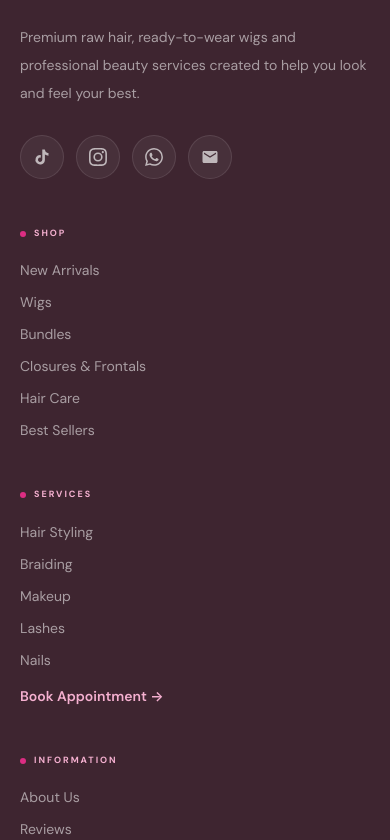
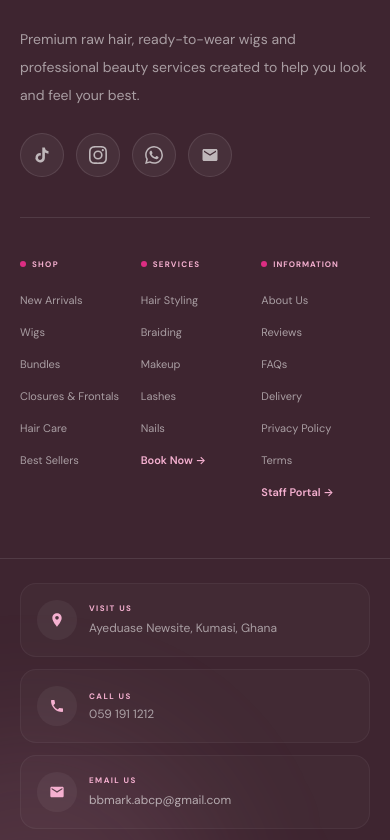
Before and after one commit to Naomiopuni19/TEAM-DUNAMIS, a React (Vite) app: page / in a window 390 px wide. Shown: the part 8464-9304 px from the top of the page. Built offline with nearby package versions, Linux system fonts and the light colour scheme; no server answers; a web font is replaced by a local one.

Commit message:
Footer columns sit side by side on mobile instead of stacking vertically

```diff
--- a/src/components/Footer.tsx
+++ b/src/components/Footer.tsx
@@ -56,7 +56,7 @@ export function Footer() {
           className="h-[18px] w-[18px]"
           aria-hidden="true"
         >
-          <path d="M12 2.16c3.2 0 3.58.01 4.85.07 1.17.05 1.8.25 2.23.41.56.22.96.48 1.38.9.42.42.68.82.9 1.38.16.42.36 1.05.41 2.23.06 1.27.07 1.65.07 4.85s-.01 3.58-.07 4.85c-.05 1.17-.25 1.8-.41 2.23-.22.56-.48.96-.9 1.38-.42.42-.82.68-1.38.9-.42.16-.1.05-2.23.41-1.27.06-1.65.07-4.85.07s-3.58-.01-4.85-.07c-1.17-.05-1.8-.25-2.23-.41-.56-.22-.96-.48-1.38-.9-.42-.42-.68-.82-.9-1.38-.16-.42-.36-1.05-.41-2.23-.06-1.27-.07-1.65-.07-4.85s.01-3.58.07-4.85c.05-1.17.25-1.8.41-2.23.22-.56.48-.96.9-1.38.42-.42.82-.68 1.38-.9.42-.16 1.05-.36 2.23-.41 1.27-.06 1.65-.07 4.85-.07M12 0C8.74 0 8.33.01 7.05.07 5.78.13 4.9.33 4.14.63c-.78.3-1.44.71-2.1 1.37C1.38 2.66 1 3.31.63 4.14.33 4.9.13 5.78.07 7.05.01 8.33 0 8.74 0 12s.01 3.67.07 4.95c.06 1.27.26 2.15.56 2.91.3.78.71 1.44 1.37 2.1.66.66 1.32 1.07 2.1 1.37.76.3 1.64.5 2.91.56C8.33 23.99 8.74 24 12 24s3.67-.01 4.95-.07c1.27-.06 2.15-.26 2.91-.56.78-.3 1.44-.71 2.1-1.37.66-.66 1.07-1.32 1.37-2.1.3-.76.5-1.64.56-2.91.06-1.28.07-1.69.07-4.95s-.01-3.67-.07-4.95c-.06-1.28-.26-2.15-.56-2.91-.3-.78-.71-1.44-1.37-2.1C21.34 1.38 20.68 1 19.9.63c-.76-.3-1.64-.5-2.91-.56C15.67.01 15.26 0 12 0zm0 5.84a6.16 6.16 0 1 0 0 12.32 6.16 6.16 0 0 0 0-12.32zM12 16a4 4 0 1 1 0-8 4 4 0 0 1 0 8zm7.85-10.4a1.44 1.44 0 1 1-2.88 0 1.44 1.44 0 0 1 2.88 0z" />
+          <path d="M12 2.16c3.2 0 3.58.01 4.85.07 1.17.05 1.8.25 2.23.41.56.22.96.48 1.38.9.42.42.68.82.9 1.38.16.42.36 1.05.41 2.23.06 1.27.07 1.65.07 4.85s-.01 3.58-.07 4.85c-.05 1.17-.25 1.8-.41 2.23-.22.56-.48.96-.9 1.38-.42.42-.82.68-1.38.9-.42.16-1.05.36-2.23.41-1.27.06-1.65.07-4.85.07s-3.58-.01-4.85-.07c-1.27-.06-1.65-.07-2.23-.41-.56-.22-.96-.48-1.38-.9-.42-.42-.68-.82-.9-1.38-.16-.42-.36-1.05-.41-2.23-.06-1.27-.07-1.65-.07-4.85s.01-3.58.07-4.85c.05-1.17.25-1.8.41-2.23.22-.56.48-.96.9-1.38.42-.42.82-.68 1.38-.9.42-.16 1.05-.36 2.23-.41 1.27-.06 1.65-.07 4.85-.07M12 0C8.74 0 8.33.01 7.05.07 5.78.13 4.9.33 4.14.63c-.78.3-1.44.71-2.1 1.37C1.38 2.66 1 3.31.63 4.14.33 4.9.13 5.78.07 7.05.01 8.33 0 8.74 0 12s.01 3.67.07 4.95c.06 1.27.26 2.15.56 2.91.3.78.71 1.44 1.37 2.1.66.66 1.32 1.07 2.1 1.37.76.3 1.64.5 2.91.56C8.33 23.99 8.74 24 12 24s3.67-.01 4.95-.07c1.27-.06 2.15-.26 2.91-.56.78-.3 1.44-.71 2.1-1.37.66-.66 1.07-1.32 1.37-2.1.3-.76.5-1.64.56-2.91.06-1.28.07-1.69.07-4.95s-.01-3.67-.07-4.95c-.06-1.28-.26-2.15-.56-2.91-.3-.78-.71-1.44-1.37-2.1C21.34 1.38 20.68 1 19.9.63c-.76-.3-1.64-.5-2.91-.56C15.67.01 15.26 0 12 0zm0 5.84a6.16 6.16 0 1 0 0 12.32 6.16 6.16 0 0 0 0-12.32zM12 16a4 4 0 1 1 0-8 4 4 0 0 1 0 8zm7.85-10.4a1.44 1.44 0 1 1-2.88 0 1.44 1.44 0 0 1 2.88 0z" />
         </svg>
       ),
     },
@@ -154,28 +154,30 @@ export function Footer() {
         </section>
 
         {/* =====================================================
-            MAIN FOOTER CONTENT
+            MAIN FOOTER
         ====================================================== */}
-        <div className="mx-auto grid max-w-7xl grid-cols-1 gap-12 px-5 py-14 sm:px-8 md:grid-cols-2 md:gap-x-12 lg:grid-cols-[1.5fr_1fr_1fr_1fr] lg:gap-12 lg:px-12 lg:py-16">
+
+        <div className="mx-auto max-w-7xl px-5 py-14 sm:px-8 lg:px-12 lg:py-16">
+
           {/* BRAND */}
-          <div className="md:col-span-2 lg:col-span-1">
+          <div className="border-b border-white/10 pb-10">
             <a href="#" className="group inline-block">
-              <div className="font-serif text-[2.25rem] italic leading-none text-white transition group-hover:text-[#f5b0d0] sm:text-4xl">
+              <div className="font-serif text-[2.4rem] italic leading-[0.9] text-white transition group-hover:text-[#f5b0d0] sm:text-4xl">
                 Beryl's <span className="font-bold">Beauty</span> Mark
               </div>
 
-              <p className="mt-2 text-[7px] font-bold uppercase tracking-[0.3em] text-[#f5b0d0]">
+              <p className="mt-3 text-[7px] font-bold uppercase tracking-[0.3em] text-[#f5b0d0]">
                 Hair • Beauty • Luxury
               </p>
             </a>
 
-            <p className="mt-5 max-w-sm text-sm leading-7 text-white/55">
+            <div className="mt-5 flex flex-col gap-6 sm:flex-row sm:items-end sm:justify-between">
+              <p className="max-w-md text-sm leading-7 text-white/55">
                 Premium raw hair, ready-to-wear wigs and professional beauty
                 services created to help you look and feel your best.
               </p>
 
-            {/* SOCIALS */}
-            <div className="mt-7 flex gap-3">
+              <div className="flex gap-3">
                 {socials.map(function (item) {
                   return (
                     <a
@@ -184,7 +186,7 @@ export function Footer() {
                       target="_blank"
                       rel="noopener noreferrer"
                       aria-label={item.label}
-                    className="flex h-11 w-11 items-center justify-center rounded-full border border-white/10 bg-white/5 text-white/65 transition duration-300 hover:-translate-y-1 hover:border-[#dc2d83] hover:bg-[#dc2d83] hover:text-white"
+                      className="flex h-11 w-11 shrink-0 items-center justify-center rounded-full border border-white/10 bg-white/5 text-white/65 transition duration-300 hover:-translate-y-1 hover:border-[#dc2d83] hover:bg-[#dc2d83] hover:text-white"
                     >
                       {item.icon}
                     </a>
@@ -192,167 +194,199 @@ export function Footer() {
                 })}
               </div>
             </div>
+          </div>
+
+          {/* =====================================================
+              SHOP / SERVICES / INFORMATION
+              SIDE BY SIDE ON MOBILE
+          ====================================================== */}
+
+          <div className="grid grid-cols-3 gap-3 pt-10 sm:gap-8 md:grid-cols-3 lg:grid-cols-3">
 
             {/* SHOP */}
-          <div>
-            <div className="flex items-center gap-2">
-              <span className="h-1.5 w-1.5 rounded-full bg-[#dc2d83]" />
-              <h3 className="text-[9px] font-bold uppercase tracking-[0.22em] text-[#f5b0d0]">
+            <div className="min-w-0">
+              <div className="flex items-center gap-1.5">
+                <span className="h-1.5 w-1.5 shrink-0 rounded-full bg-[#dc2d83]" />
+
+                <h3 className="text-[8px] font-bold uppercase tracking-[0.16em] text-[#f5b0d0] sm:text-[9px] sm:tracking-[0.22em]">
                   Shop
                 </h3>
               </div>
 
-            <div className="mt-5 grid gap-3 text-sm text-white/55">
-              <a href="#/shop" className="transition hover:translate-x-1 hover:text-white">
+              <div className="mt-5 grid gap-3 text-[11px] leading-5 text-white/55 sm:text-sm">
+                <a
+                  href="#/shop"
+                  className="transition hover:text-white"
+                >
                   New Arrivals
                 </a>
 
-              <a href="#/shop" className="transition hover:translate-x-1 hover:text-white">
+                <a
+                  href="#/shop"
+                  className="transition hover:text-white"
+                >
                   Wigs
                 </a>
 
-              <a href="#/shop" className="transition hover:translate-x-1 hover:text-white">
+                <a
+                  href="#/shop"
+                  className="transition hover:text-white"
+                >
                   Bundles
                 </a>
 
-              <a href="#/shop" className="transition hover:translate-x-1 hover:text-white">
+                <a
+                  href="#/shop"
+                  className="transition hover:text-white"
+                >
                   Closures & Frontals
                 </a>
 
-              <a href="#/shop" className="transition hover:translate-x-1 hover:text-white">
+                <a
+                  href="#/shop"
+                  className="transition hover:text-white"
+                >
                   Hair Care
                 </a>
 
-              <a href="#/shop" className="transition hover:translate-x-1 hover:text-white">
+                <a
+                  href="#/shop"
+                  className="transition hover:text-white"
+                >
                   Best Sellers
                 </a>
               </div>
             </div>
 
             {/* SERVICES */}
-          <div>
-            <div className="flex items-center gap-2">
-              <span className="h-1.5 w-1.5 rounded-full bg-[#dc2d83]" />
-              <h3 className="text-[9px] font-bold uppercase tracking-[0.22em] text-[#f5b0d0]">
+            <div className="min-w-0">
+              <div className="flex items-center gap-1.5">
+                <span className="h-1.5 w-1.5 shrink-0 rounded-full bg-[#dc2d83]" />
+
+                <h3 className="text-[8px] font-bold uppercase tracking-[0.16em] text-[#f5b0d0] sm:text-[9px] sm:tracking-[0.22em]">
                   Services
                 </h3>
               </div>
 
-            <div className="mt-5 grid gap-3 text-sm text-white/55">
+              <div className="mt-5 grid gap-3 text-[11px] leading-5 text-white/55 sm:text-sm">
                 <a
                   href="#/services"
-                className="transition hover:translate-x-1 hover:text-white"
+                  className="transition hover:text-white"
                 >
                   Hair Styling
                 </a>
 
                 <a
                   href="#/services"
-                className="transition hover:translate-x-1 hover:text-white"
+                  className="transition hover:text-white"
                 >
                   Braiding
                 </a>
 
                 <a
                   href="#/services"
-                className="transition hover:translate-x-1 hover:text-white"
+                  className="transition hover:text-white"
                 >
                   Makeup
                 </a>
 
                 <a
                   href="#/services"
-                className="transition hover:translate-x-1 hover:text-white"
+                  className="transition hover:text-white"
                 >
                   Lashes
                 </a>
 
                 <a
                   href="#/services"
-                className="transition hover:translate-x-1 hover:text-white"
+                  className="transition hover:text-white"
                 >
                   Nails
                 </a>
 
                 <a
                   href="#/appointments"
-                className="mt-1 font-semibold text-[#f5b0d0] transition hover:text-white"
+                  className="font-semibold text-[#f5b0d0] transition hover:text-white"
                 >
-                Book Appointment →
+                  Book Now →
                 </a>
               </div>
             </div>
 
             {/* INFORMATION */}
-          <div>
-            <div className="flex items-center gap-2">
-              <span className="h-1.5 w-1.5 rounded-full bg-[#dc2d83]" />
-              <h3 className="text-[9px] font-bold uppercase tracking-[0.22em] text-[#f5b0d0]">
+            <div className="min-w-0">
+              <div className="flex items-center gap-1.5">
+                <span className="h-1.5 w-1.5 shrink-0 rounded-full bg-[#dc2d83]" />
+
+                <h3 className="text-[8px] font-bold uppercase tracking-[0.12em] text-[#f5b0d0] sm:text-[9px] sm:tracking-[0.22em]">
                   Information
                 </h3>
               </div>
 
-            <div className="mt-5 grid gap-3 text-sm text-white/55">
+              <div className="mt-5 grid gap-3 text-[11px] leading-5 text-white/55 sm:text-sm">
                 <a
                   href="#/about"
-                className="transition hover:translate-x-1 hover:text-white"
+                  className="transition hover:text-white"
                 >
                   About Us
                 </a>
 
                 <a
                   href="#/reviews"
-                className="transition hover:translate-x-1 hover:text-white"
+                  className="transition hover:text-white"
                 >
                   Reviews
                 </a>
 
                 <a
                   href="#/faq"
-                className="transition hover:translate-x-1 hover:text-white"
+                  className="transition hover:text-white"
                 >
                   FAQs
                 </a>
 
                 <a
                   href="#/delivery"
-                className="transition hover:translate-x-1 hover:text-white"
+                  className="transition hover:text-white"
                 >
                   Delivery
                 </a>
 
                 <a
                   href="#/privacy"
-                className="transition hover:translate-x-1 hover:text-white"
+                  className="transition hover:text-white"
                 >
                   Privacy Policy
                 </a>
 
                 <a
                   href="#/terms"
-                className="transition hover:translate-x-1 hover:text-white"
+                  className="transition hover:text-white"
                 >
-                Terms & Conditions
+                  Terms
                 </a>
 
                 <a
                   href="#/staff-login"
-                className="mt-2 border-t border-white/10 pt-4 font-semibold text-[#f5b0d0] transition hover:text-white"
+                  className="font-semibold text-[#f5b0d0] transition hover:text-white"
                 >
                   Staff Portal →
                 </a>
               </div>
             </div>
           </div>
+        </div>
 
         {/* =====================================================
-            CONTACT BAR
+            CONTACT INFORMATION
         ====================================================== */}
+
         <div className="border-y border-white/10">
-          <div className="mx-auto grid max-w-7xl gap-4 px-5 py-7 sm:px-8 md:grid-cols-3 lg:px-12">
+          <div className="mx-auto grid max-w-7xl grid-cols-1 gap-3 px-5 py-6 sm:px-8 md:grid-cols-3 lg:px-12">
+
             {/* ADDRESS */}
-            <div className="flex min-w-0 items-start gap-4 rounded-2xl border border-white/5 bg-white/[0.025] p-4 md:border-0 md:bg-transparent md:p-0">
-              <div className="flex h-11 w-11 shrink-0 items-center justify-center rounded-full bg-white/5 text-[#f5b0d0]">
+            <div className="flex min-w-0 items-center gap-3 rounded-2xl border border-white/5 bg-white/[0.025] p-4 md:border-0 md:bg-transparent md:p-0">
+              <div className="flex h-10 w-10 shrink-0 items-center justify-center rounded-full bg-white/5 text-[#f5b0d0]">
                 <svg
                   viewBox="0 0 24 24"
                   fill="currentColor"
@@ -367,7 +401,7 @@ export function Footer() {
                   Visit us
                 </p>
 
-                <p className="mt-1 text-sm leading-6 text-white/55">
+                <p className="mt-1 text-xs leading-5 text-white/55">
                   {info?.address || 'Ayeduase Newsite, Kumasi, Ghana'}
                 </p>
               </div>
@@ -380,9 +414,9 @@ export function Footer() {
                   ? `tel:${info.phone.replace(/\s/g, '')}`
                   : 'tel:0591911212'
               }
-              className="flex min-w-0 items-start gap-4 rounded-2xl border border-white/5 bg-white/[0.025] p-4 transition hover:text-white md:border-0 md:bg-transparent md:p-0"
+              className="flex min-w-0 items-center gap-3 rounded-2xl border border-white/5 bg-white/[0.025] p-4 transition hover:text-white md:border-0 md:bg-transparent md:p-0"
             >
-              <div className="flex h-11 w-11 shrink-0 items-center justify-center rounded-full bg-white/5 text-[#f5b0d0]">
+              <div className="flex h-10 w-10 shrink-0 items-center justify-center rounded-full bg-white/5 text-[#f5b0d0]">
                 <svg
                   viewBox="0 0 24 24"
                   fill="currentColor"
@@ -392,12 +426,12 @@ export function Footer() {
                 </svg>
               </div>
 
-              <div className="min-w-0">
+              <div>
                 <p className="text-[8px] font-bold uppercase tracking-[0.18em] text-[#f5b0d0]">
                   Call us
                 </p>
 
-                <p className="mt-1 text-sm text-white/55">
+                <p className="mt-1 text-xs text-white/55">
                   {info?.phone || '059 191 1212'}
                 </p>
               </div>
@@ -406,9 +440,9 @@ export function Footer() {
             {/* EMAIL */}
             <a
               href="mailto:bbmark.abcp@gmail.com"
-              className="flex min-w-0 items-start gap-4 rounded-2xl border border-white/5 bg-white/[0.025] p-4 transition hover:text-white md:border-0 md:bg-transparent md:p-0"
+              className="flex min-w-0 items-center gap-3 rounded-2xl border border-white/5 bg-white/[0.025] p-4 transition hover:text-white md:border-0 md:bg-transparent md:p-0"
             >
-              <div className="flex h-11 w-11 shrink-0 items-center justify-center rounded-full bg-white/5 text-[#f5b0d0]">
+              <div className="flex h-10 w-10 shrink-0 items-center justify-center rounded-full bg-white/5 text-[#f5b0d0]">
                 <svg
                   viewBox="0 0 24 24"
                   fill="currentColor"
@@ -418,12 +452,12 @@ export function Footer() {
                 </svg>
               </div>
 
-              <div className="min-w-0 flex-1">
+              <div className="min-w-0">
                 <p className="text-[8px] font-bold uppercase tracking-[0.18em] text-[#f5b0d0]">
                   Email us
                 </p>
 
-                <p className="mt-1 text-[13px] leading-6 text-white/60 break-words sm:text-sm">
+                <p className="mt-1 text-[12px] leading-5 text-white/60">
                   bbmark.abcp@gmail.com
                 </p>
               </div>
@@ -434,6 +468,7 @@ export function Footer() {
         {/* =====================================================
             BOTTOM BAR
         ====================================================== */}
+
         <div className="mx-auto flex max-w-7xl flex-col gap-4 px-5 py-6 text-center sm:px-8 md:flex-row md:items-center md:justify-between md:text-left lg:px-12">
           <p className="text-[10px] leading-5 text-white/35">
             © 2026 Beryl's Beauty Mark. All rights reserved.
```
Lines whose indentation alone changed are shown as unchanged.
